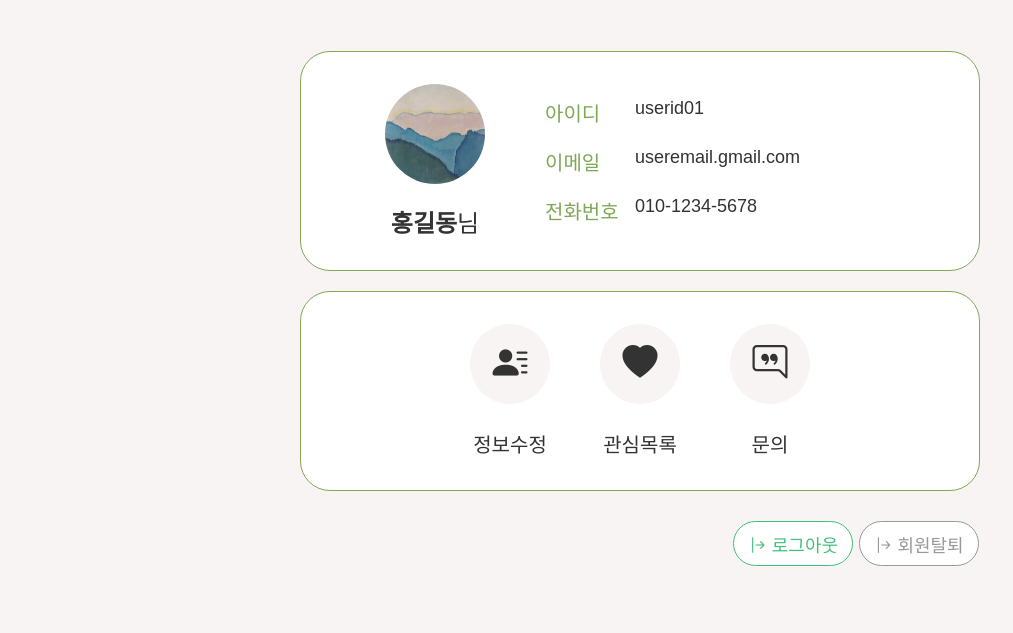
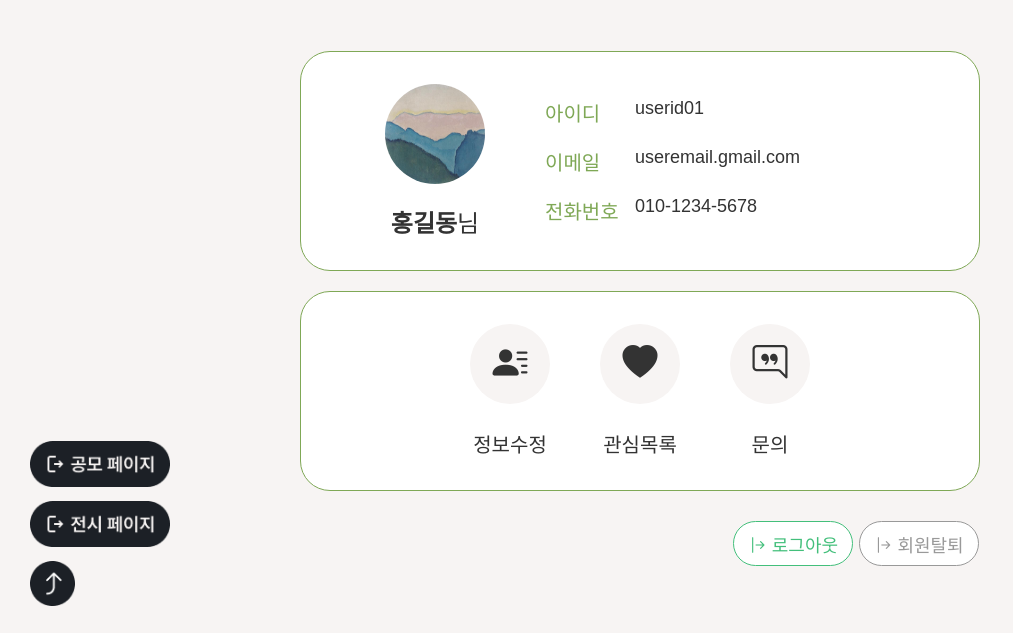
Before and after one commit to junes-lie/group-C, a plain HTML site: page mypage.html in a window 1280 px wide. Shown: the part 167-800 px from the top of the page, without its empty margins (0-1013 px from the left). Drawn offline with nearby package versions, Linux system fonts and the light colour scheme; some icons are missing; a web font is replaced by a local one.

Commit message:
0605 마이페이지 리모콘

```diff
--- a/css/mypage.css
+++ b/css/mypage.css
@@ -15,11 +15,15 @@
 #mypage section{
   width: 100%;
   background-size: cover;
+  margin: auto;
   display: flex;
   flex-direction: column;
   justify-content: center;
   align-items: center;
   padding-top: 0;
+}
+#mypage section.control{
+  display: block;
 }
 #mypage section:nth-child(1){margin-top: 9rem;}
 
```
